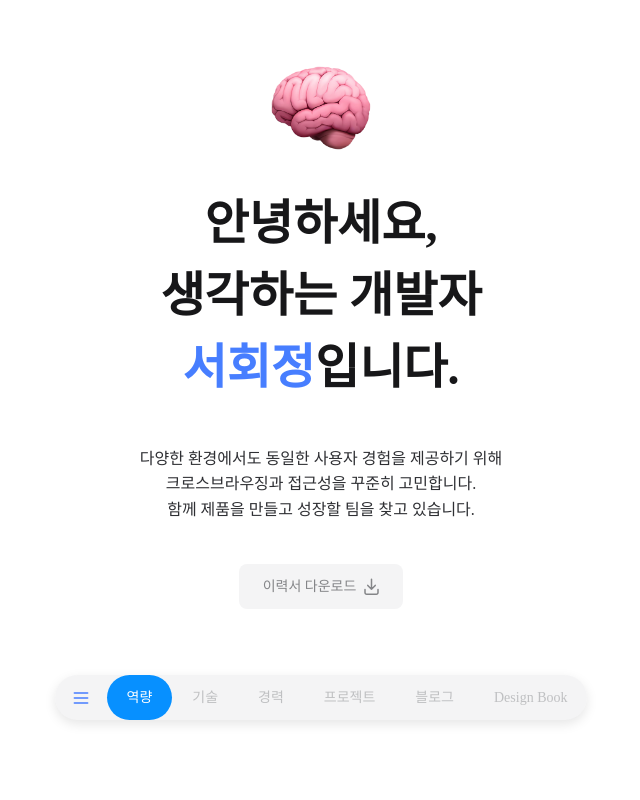
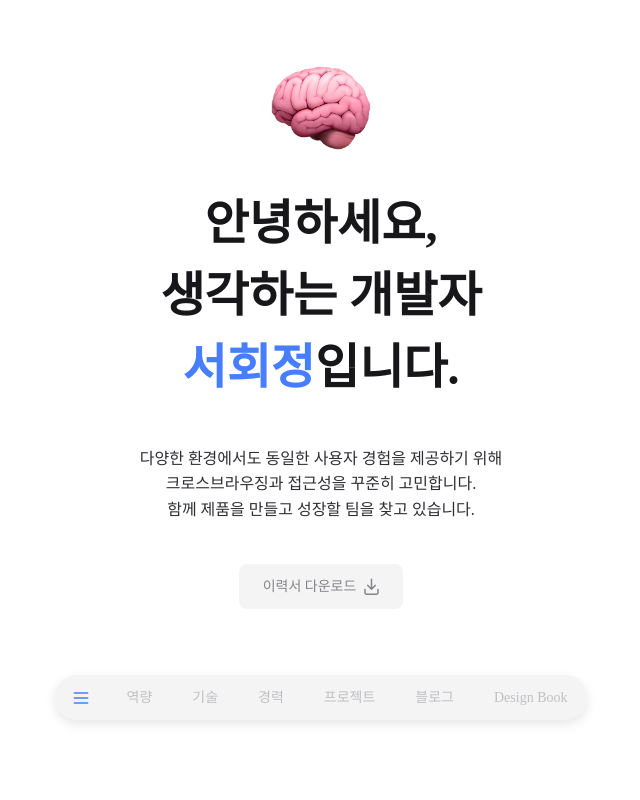
Before and after one commit to clubnerdy/react-lab, a React app: page / in a window 1280 px wide. Shown: the top 800 px of the page, without its empty margins (319-959 px from the left). Built offline with nearby package versions, Linux system fonts and the light colour scheme; the HTML template or start-up script is replaced by a standard one.

Commit message:
[feat] 전역 네비게이션 기능 구현 (#16)
- 전역 네비게이션 기능 구현
- 각 섹션 id 추가 및 시멘틱 마크업 작업

```diff
--- a/src/App.jsx
+++ b/src/App.jsx
@@ -9,12 +9,39 @@ import Blog from "./sections/Blog";
 import Book from "./sections/Book";
 import Education from "./sections/Education";
 import Footer from "./sections/Footer";
+import { useState, useEffect, useRef } from "react";
 
 function App() {
+  // 전역 네비게이션 이벤트
+  const [activeSection, setActiveSection] = useState("");
+  const isScrollingRef = useRef(false);
+  useEffect(() => {
+    const sections = document.querySelectorAll("section[id]");
+    const observer = new IntersectionObserver(
+      (entries) => {
+        if (isScrollingRef.current) return;
+
+        entries.forEach((entry) => {
+          if (entry.isIntersecting) {
+            setActiveSection(entry.target.id);
+          }
+        });
+      },
+      { rootMargin: "0px 0px -50% 0px" },
+    );
+
+    sections.forEach((s) => observer.observe(s));
+    return () => observer.disconnect();
+  }, []);
+
   return (
     <>
       <Hero />
-      <Nav />
+      <Nav
+        activeSection={activeSection}
+        setActiveSection={setActiveSection}
+        isScrollingRef={isScrollingRef}
+      />
       <div className="box"></div>
       <Ability />
       <Skill />
--- a/src/components/Nav.css
+++ b/src/components/Nav.css
@@ -4,6 +4,7 @@
   justify-content: center;
   position: sticky;
   top: 20px;
+  z-index: 999;
 }
 
 .Nav .container {
@@ -19,11 +20,11 @@
   padding: 0 16px;
 }
 
-.Nav ul {
+.Nav .nav_list {
   display: flex;
 }
 
-.Nav ul li {
+.Nav .nav_list a {
   padding: 12px 20px;
   cursor: pointer;
   font-size: 14px;
@@ -32,7 +33,7 @@
   border-radius: 60px;
 }
 
-.Nav ul li.active {
+.Nav .nav_list a.active {
   background-color: var(--primary-normal);
   color: var(--label-white);
 }
--- a/src/components/Nav.jsx
+++ b/src/components/Nav.jsx
@@ -1,21 +1,48 @@
 import "./Nav.css";
 import { navIcon } from "@/assets";
 
-const Nav = () => {
+const nav_items = [
+  { id: "Ability", label: "역량" },
+  { id: "Skill", label: "기술" },
+  { id: "Career", label: "경력" },
+  { id: "Project", label: "프로젝트" },
+  { id: "Blog", label: "블로그" },
+  { id: "Book", label: "Design Book" },
+];
+
+const Nav = ({ activeSection, setActiveSection, isScrollingRef }) => {
+  const onClickNavItem = (e, id) => {
+    e.preventDefault();
+    setActiveSection(id);
+    isScrollingRef.current = true;
+
+    document.getElementById(id)?.scrollIntoView({ behavior: "smooth" });
+
+    setTimeout(() => {
+      isScrollingRef.current = false;
+    }, 800);
+  };
+
   return (
     <div className="Nav">
       <div className="container">
         <figure className="nav_icon">
           <img src={navIcon} alt="네비게이션" />
         </figure>
-        <ul>
-          <li className="active">역량</li>
-          <li>기술</li>
-          <li>경력</li>
-          <li>프로젝트</li>
-          <li>블로그</li>
-          <li>Design Book</li>
-        </ul>
+        <div className="nav_list">
+          {nav_items.map(({ id, label }) => (
+            <a
+              key={id}
+              href={`#${id}`}
+              className={activeSection === id ? "active" : ""}
+              onClick={(e) => {
+                onClickNavItem(e, id);
+              }}
+            >
+              {label}
+            </a>
+          ))}
+        </div>
       </div>
     </div>
   );
--- a/src/sections/Ability.jsx
+++ b/src/sections/Ability.jsx
@@ -4,7 +4,7 @@ import { abilities } from "@/data/abilities";
 
 const Ability = () => {
   return (
-    <div className="Ability">
+    <section id="Ability" className="Ability">
       <div className="inner">
         <h3 className="page_title">역량</h3>
         <div className="card_list">
@@ -13,7 +13,7 @@ const Ability = () => {
           ))}
         </div>
       </div>
-    </div>
+    </section>
   );
 };
 export default Ability;
--- a/src/sections/Blog.jsx
+++ b/src/sections/Blog.jsx
@@ -6,7 +6,7 @@ import { examImage, linkIcon } from "@/assets";
 
 const Blog = () => {
   return (
-    <div className="Blog">
+    <section id="Blog" className="Blog">
       <div className="inner">
         <h3 className="page_title">블로그</h3>
         <div className="blog_list">
@@ -51,7 +51,7 @@ const Blog = () => {
           블로그로 이동 <img src={linkIcon} alt="" />
         </a>
       </div>
-    </div>
+    </section>
   );
 };
 export default Blog;
--- a/src/sections/Book.jsx
+++ b/src/sections/Book.jsx
@@ -4,7 +4,7 @@ import { designBook } from "@/data/designBook";
 
 const Book = () => {
   return (
-    <div className="Book">
+    <section id="Book" className="Book">
       <div className="inner">
         <h3 className="page_title">Design Book</h3>
         <div className="book_list">
@@ -13,7 +13,7 @@ const Book = () => {
           ))}
         </div>
       </div>
-    </div>
+    </section>
   );
 };
 export default Book;
--- a/src/sections/Career.jsx
+++ b/src/sections/Career.jsx
@@ -4,7 +4,7 @@ import { careers } from "@/data/careers";
 
 const Career = () => {
   return (
-    <div className="Career">
+    <section id="Career" className="Career">
       <div className="inner">
         <div className="page_top">
           <h3 className="page_title">경력</h3>
@@ -16,7 +16,7 @@ const Career = () => {
           ))}
         </div>
       </div>
-    </div>
+    </section>
   );
 };
 export default Career;
--- a/src/sections/Education.jsx
+++ b/src/sections/Education.jsx
@@ -4,7 +4,7 @@ import { educations } from "@/data/educations";
 
 const Education = () => {
   return (
-    <div className="Education">
+    <section id="Education" className="Education">
       <div className="inner">
         <div className="container">
           {educations.map((item) => (
@@ -12,7 +12,7 @@ const Education = () => {
           ))}
         </div>
       </div>
-    </div>
+    </section>
   );
 };
 export default Education;
--- a/src/sections/Footer.jsx
+++ b/src/sections/Footer.jsx
@@ -2,7 +2,7 @@ import "./Footer.css";
 
 const Footer = () => {
   return (
-    <footer className="Footer">
+    <footer id="Footer" className="Footer">
       <div className="inner">
         <h3>
           감사합니다
--- a/src/sections/Hero.jsx
+++ b/src/sections/Hero.jsx
@@ -3,7 +3,7 @@ import "./Hero.css";
 
 const Hero = () => {
   return (
-    <div className="Hero">
+    <section id="Hero" className="Hero">
       <div className="inner">
         <div className="container">
           <figure>
@@ -30,7 +30,7 @@ const Hero = () => {
           </div>
         </div>
       </div>
-    </div>
+    </section>
   );
 };
 export default Hero;
--- a/src/sections/Project.jsx
+++ b/src/sections/Project.jsx
@@ -4,7 +4,7 @@ import { detailProjects } from "@/data/projects";
 
 const Project = () => {
   return (
-    <div className="Project">
+    <section id="Project" className="Project">
       <div className="inner">
         <div className="top">
           <p className="description">프로젝트 상세보기</p>
@@ -16,7 +16,7 @@ const Project = () => {
           ))}
         </div>
       </div>
-    </div>
+    </section>
   );
 };
 export default Project;
--- a/src/sections/Skill.jsx
+++ b/src/sections/Skill.jsx
@@ -14,7 +14,7 @@ const Skill = () => {
     { id: 4, label: "Collab" },
   ];
   return (
-    <div className="Skill">
+    <section id="Skill" className="Skill">
       <div className="inner">
         <h3 className="page_title">기술</h3>
         <div className="container">
@@ -35,7 +35,7 @@ const Skill = () => {
           </div>
         </div>
       </div>
-    </div>
+    </section>
   );
 };
 export default Skill;
```
